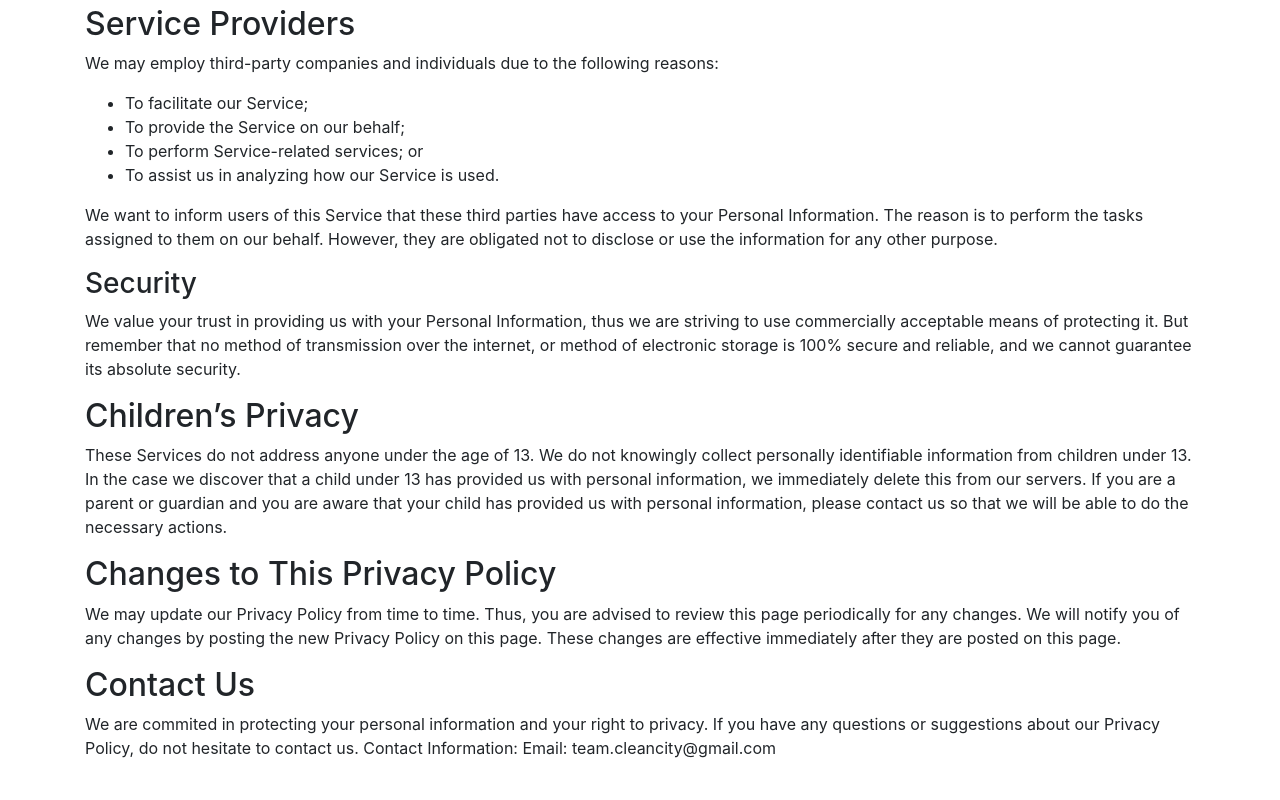
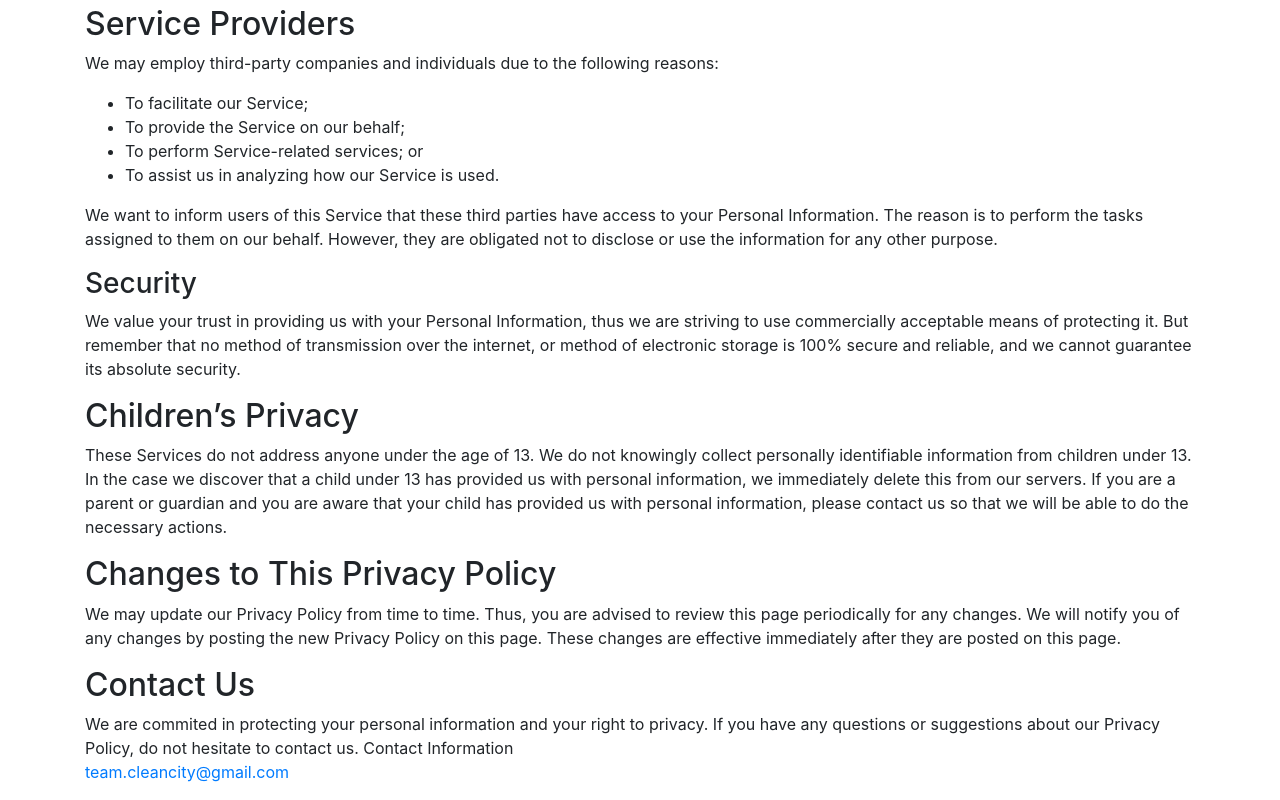
Before and after one commit to City-solutions/privacy-policy, a plain HTML site: page index.html in a window 1280 px wide. Shown: the part 868-1668 px from the top of the page. Before the commit the page ends 1644 px from the top, so only its background shows below. Drawn offline with nearby package versions, Linux system fonts and the light colour scheme.

Commit message:
fix add index.html

```diff
--- a/index.html
+++ b/index.html
@@ -135,8 +135,9 @@
             privacy. If you have any questions or suggestions about our Privacy
             Policy, do
             not hesitate to contact us.
-            Contact Information:
-            Email: team.cleancity@gmail.com
+
+            Contact Information <br>
+            <a href="mailto:team.cleancity@gmail.com">team.cleancity@gmail.com</a>
         </p>
     </div>
     </body>
```
